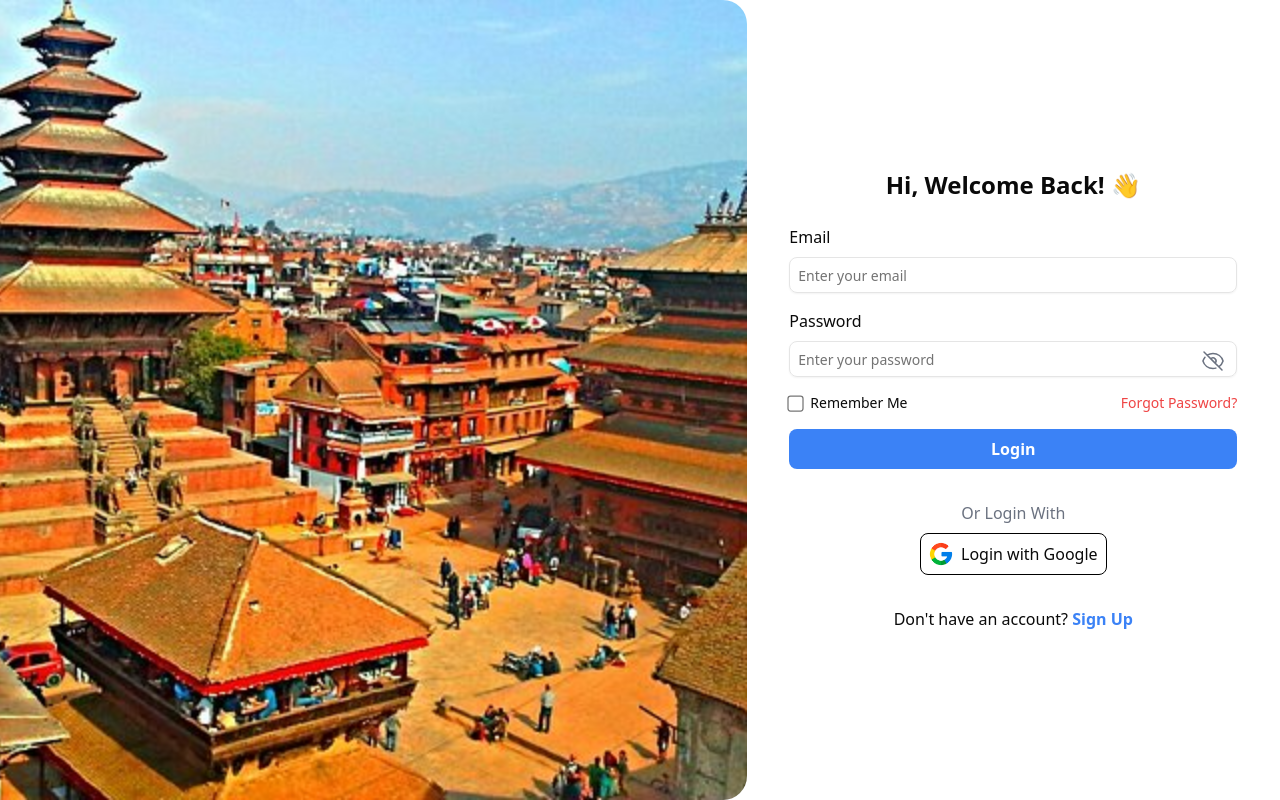
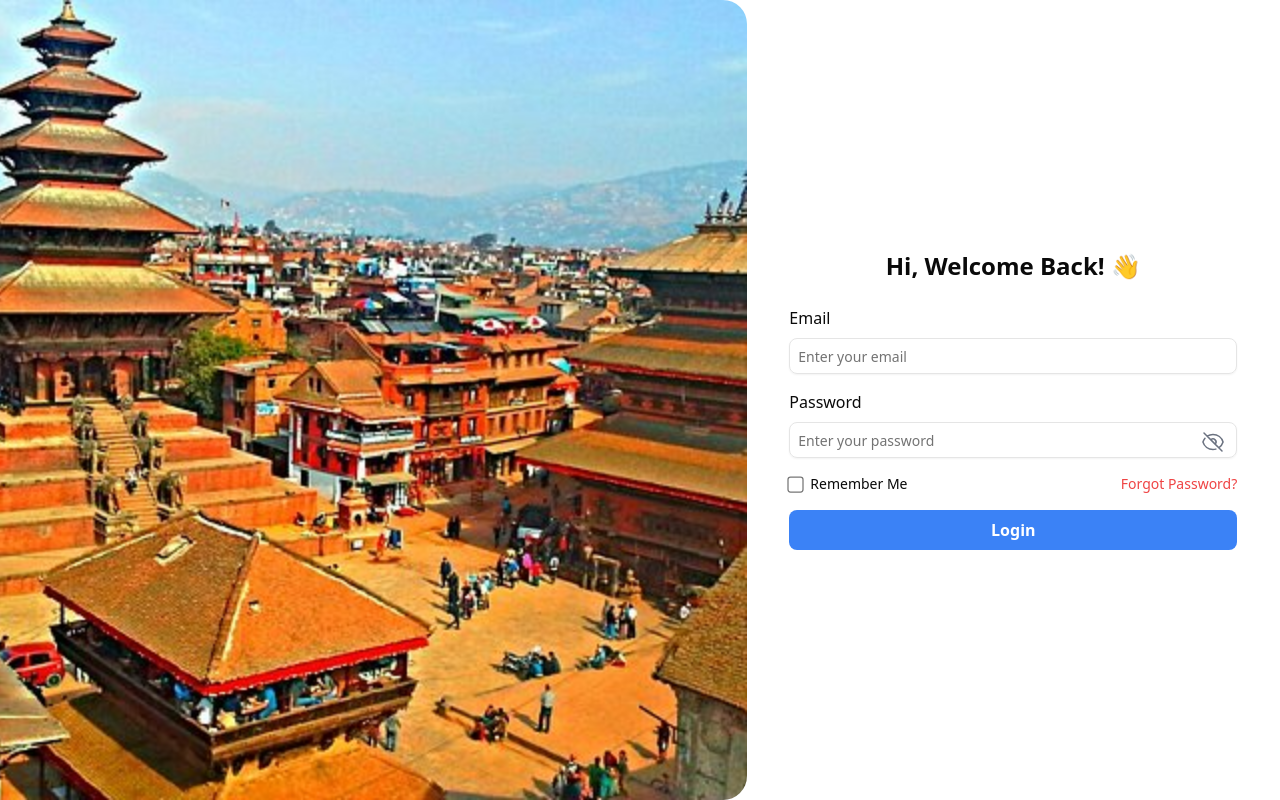
Before and after one commit to presabkhadka/final-year-project, a React (Vite) app in the folder client/: page /admin/login in a window 1280 px wide. Built offline with nearby package versions, Linux system fonts and the light colour scheme; no server answers.

Commit message:
feat - admin login page

```diff
--- a/client/src/pages/adminLogin.tsx
+++ b/client/src/pages/adminLogin.tsx
@@ -117,23 +117,6 @@ const LoginForm: FC<loginFormInterface> = ({
       <button className="bg-blue-500 p-2 rounded-lg text-white font-semibold hover:bg-blue-600">
         Login
       </button>
-
-      <div className="flex flex-col items-center gap-2 mt-4">
-        <p className="text-gray-500">Or Login With</p>
-        <button className="flex items-center gap-2 border border-black p-2 rounded-lg hover:bg-gray-100">
-          <img src="/google.png" alt="Google" className="h-6" />
-          Login with Google
-        </button>
-      </div>
-
-      <div className="text-center mt-4">
-        <p>
-          Don't have an account?{" "}
-          <a href="/promoter/signup" className="text-blue-500 font-semibold">
-            Sign Up
-          </a>
-        </p>
-      </div>
     </form>
   );
 };
```
